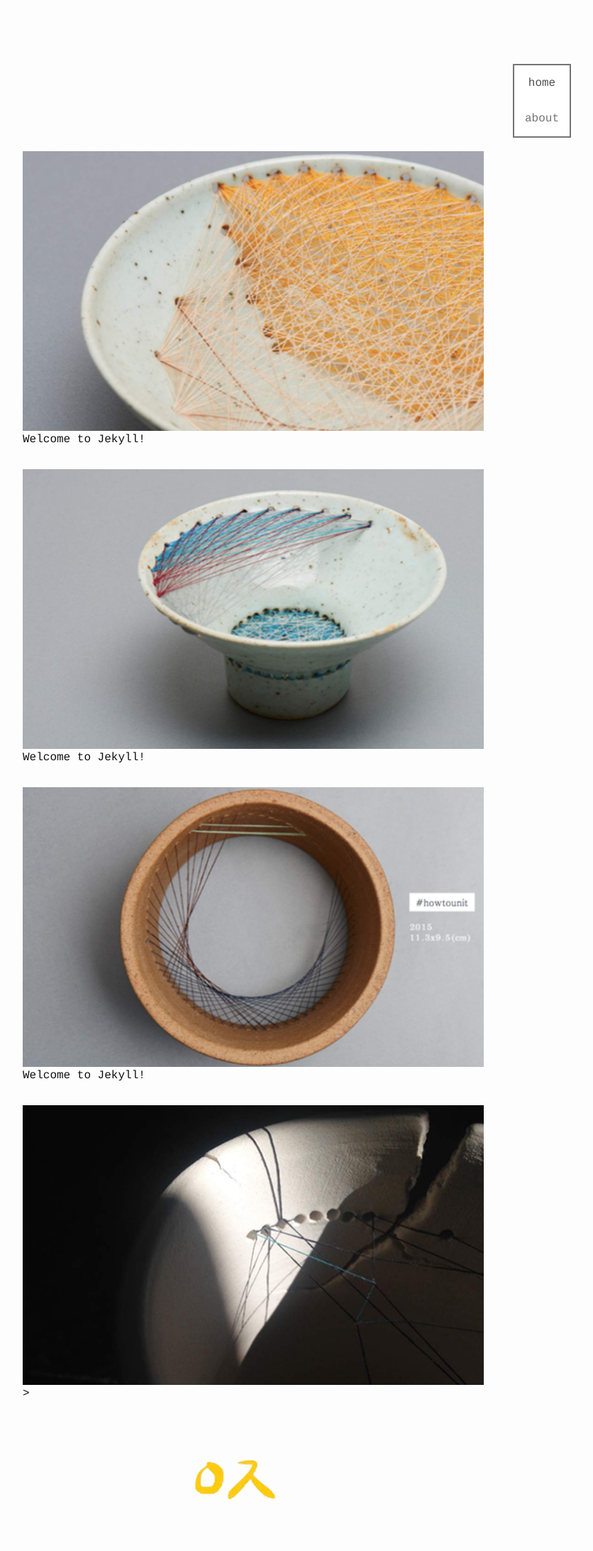
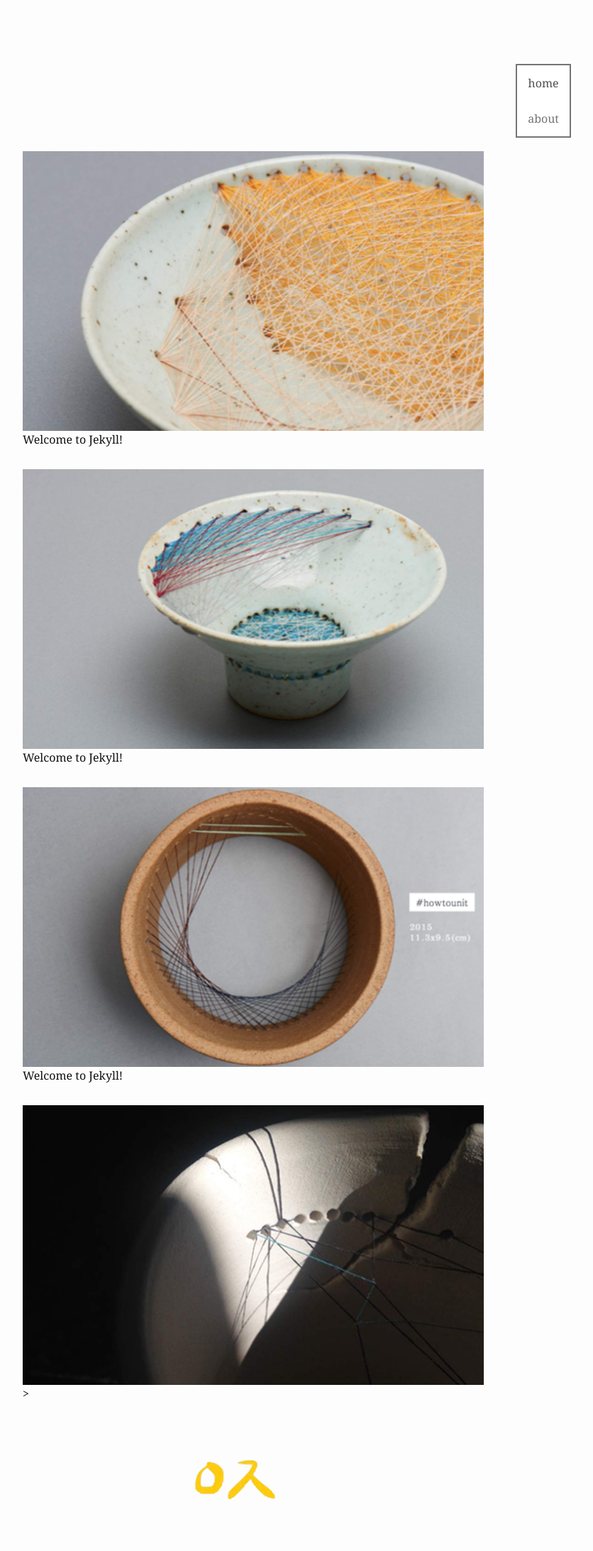
Before and after one commit to brillerkim/eunji, a Jekyll site: the page built from index.html, in a window 1280 px wide. Shown: the whole page at 71% size, without its empty margins (283-1119 px from the left). Built offline with Jekyll 4.4.1, drawn with Linux system fonts in a browser that asks for light colours; nearby versions of some CDN libraries.

Commit message:
2017. 7. 13

```diff
--- a/css/main.scss
+++ b/css/main.scss
@@ -6,7 +6,7 @@
 
 
 // Our variables
-$base-font-family: Courier;
+$base-font-family: "Iropke Batang","Georgia";
 $base-font-size:   16px;
 $small-font-size:  $base-font-size * 0.875;
 $base-line-height: 1.5;
```
